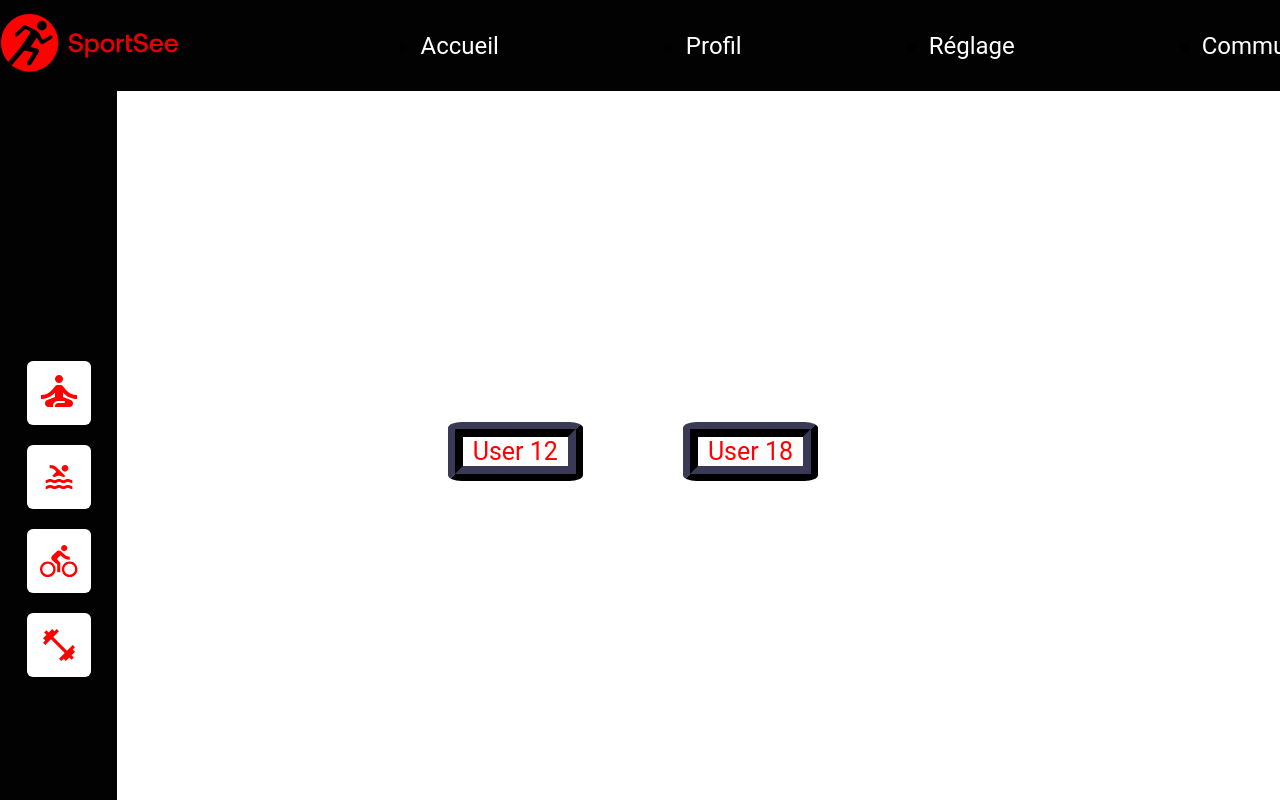
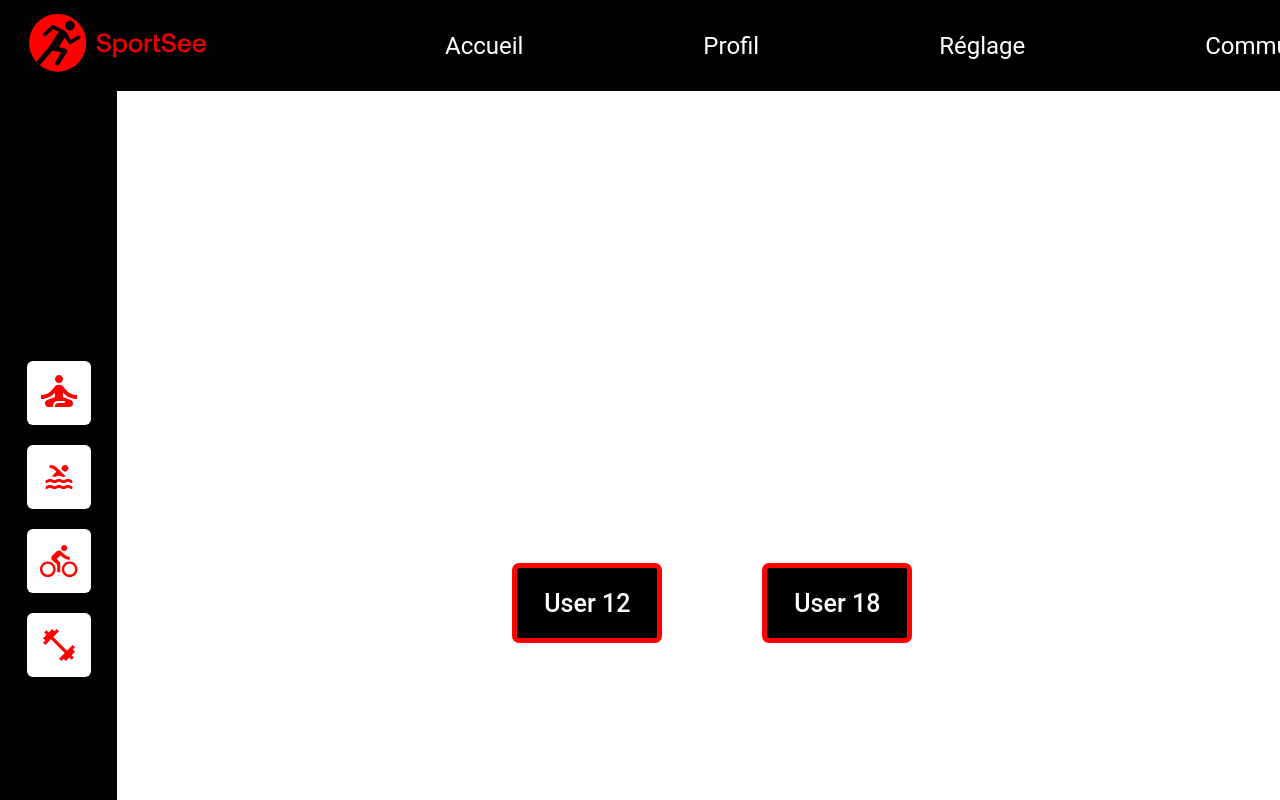
Before and after one commit to m-amroune/SportSee, a React (Create React App) app: page / in a window 1280 px wide. Shown: the top 800 px of the page. Built offline with nearby package versions, Linux system fonts and the light colour scheme.

Commit message:
stylization homePage

```diff
--- a/src/pages/Home.js
+++ b/src/pages/Home.js
@@ -4,7 +4,7 @@ import "../styles/home.css";
 
 const Home = () => {
   return (
-    <div className="">
+    <section className="home">
       <ul className="home-users">
         <li className="home-user">
           <Link to="profil/user/12">User 12</Link>
@@ -13,7 +13,7 @@ const Home = () => {
           <Link to="profil/user/18">User 18</Link>
         </li>
       </ul>
-    </div>
+    </section>
   );
 };
 
--- a/src/styles/home.css
+++ b/src/styles/home.css
@@ -1,18 +1,33 @@
+.home {
+  display: flex;
+  justify-content: center;
+  align-items: center;
+  align-content: center;
+  width: 90%;
+}
+
 .home-users {
   display: flex;
   gap: 100px;
-  padding: 25%;
 }
 
 .home-user {
   list-style-type: none;
-  border: 4mm ridge #020203;
-  border-radius: 10%;
-  font-size: 25px;
 }
 
 .home-user a {
-  color: #ff0101;
+  display: flex;
+  justify-content: center;
+  align-items: center;
+  width: 150px;
+  height: 80px;
   text-decoration: none;
-  padding: 10px;
+  text-align: center;
+  padding: 20px;
+  color: #fff;
+  font-size: 25px;
+  font-weight: 500;
+  background-color: #000;
+  border-radius: 7px;
+  border: 5px solid #ff0101;
 }
--- a/src/styles/index.css
+++ b/src/styles/index.css
@@ -18,6 +18,7 @@ code {
   margin: 0;
   padding: 0;
   font-family: "Roboto";
+  box-sizing: border-box;
 }
 
 body {
--- a/src/styles/navbar.css
+++ b/src/styles/navbar.css
@@ -15,9 +15,10 @@
   font-size: 24px;
 }
 
-img-logo {
+.img-logo {
   width: 178px;
   height: 60.93px;
+  margin-left: 28px;
 }
 
 .navigation li a {
```
